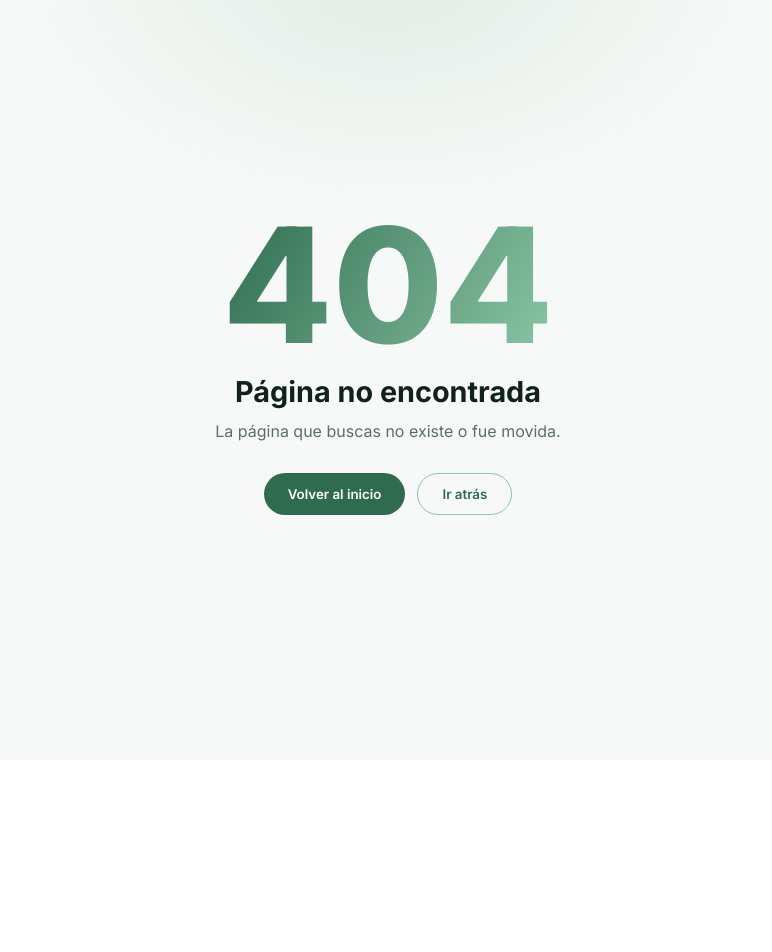
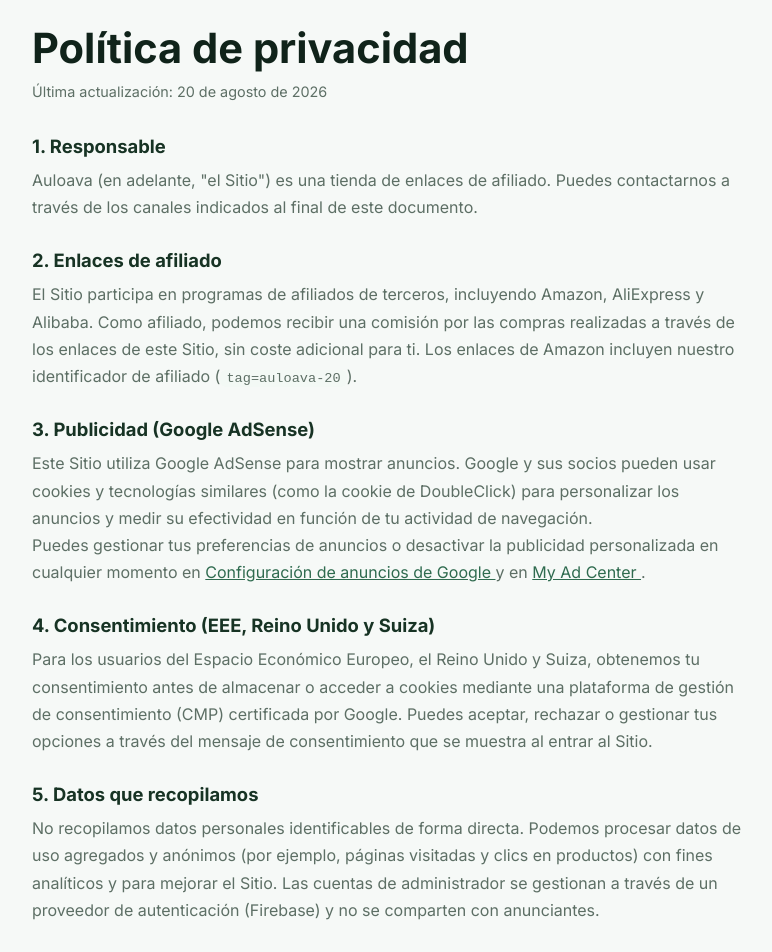
Before and after one commit to 0noxtackore/Auloava, a Vue app: page /privacy in a window 1280 px wide. Before the commit this address had no page. Shown: the part 40-992 px from the top of the page, without its empty margins (252-1024 px from the left). Before the commit the page ends 800 px from the top, so only its background shows below. Built offline with nearby package versions, Linux system fonts and the light colour scheme.

Commit message:
feat: add privacy policy page (required for AdSense approval)
New /privacy route with a GDPR-friendly privacy policy covering affiliate
links, Google AdSense cookies and the EEA/UK/CH consent CMP. Linked from
the footer.

```diff
--- a/src/components/layout/TheFooter.vue
+++ b/src/components/layout/TheFooter.vue
@@ -48,6 +48,7 @@ const base = import.meta.env.BASE_URL
           <li><RouterLink :to="{ name: 'landing', hash: '#about' }">Quiénes somos</RouterLink></li>
           <li><RouterLink :to="{ name: 'landing', hash: '#how' }">Cómo funciona</RouterLink></li>
           <li><RouterLink :to="{ name: 'landing', hash: '#press' }">Prensa</RouterLink></li>
+          <li><RouterLink :to="{ name: 'privacy' }">Política de privacidad</RouterLink></li>
         </ul>
       </div>
     </div>
--- a/src/router/index.js
+++ b/src/router/index.js
@@ -99,6 +99,14 @@ const routes = [
     component: () => import('@/views/public/NotFoundView.vue'),
     meta: { title: 'Página no encontrada' },
   },
+
+  // ===== Política de privacidad (requerida por AdSense) =====
+  {
+    path: '/privacy',
+    name: 'privacy',
+    component: () => import('@/views/public/PrivacyPolicyView.vue'),
+    meta: { title: 'Política de privacidad' },
+  },
 ]
 
 // Redirige el área privada anterior (/app) a la nueva (/admin)
--- /dev/null
+++ b/src/views/public/PrivacyPolicyView.vue
@@ -0,0 +1,141 @@
+<script setup>
+// ============================================================
+// PrivacyPolicyView · Política de privacidad (requerida por AdSense)
+// ============================================================
+const updated = '20 de agosto de 2026'
+</script>
+
+<template>
+  <div class="legal">
+    <div class="container legal__inner">
+      <h1 class="legal__title">Política de privacidad</h1>
+      <p class="legal__updated">Última actualización: {{ updated }}</p>
+
+      <section class="legal__section">
+        <h2>1. Responsable</h2>
+        <p>
+          Auloava (en adelante, "el Sitio") es una tienda de enlaces de afiliado.
+          Puedes contactarnos a través de los canales indicados al final de este
+          documento.
+        </p>
+      </section>
+
+      <section class="legal__section">
+        <h2>2. Enlaces de afiliado</h2>
+        <p>
+          El Sitio participa en programas de afiliados de terceros, incluyendo
+          Amazon, AliExpress y Alibaba. Como afiliado, podemos recibir una
+          comisión por las compras realizadas a través de los enlaces de este
+          Sitio, sin coste adicional para ti. Los enlaces de Amazon incluyen
+          nuestro identificador de afiliado (<code>tag=auloava-20</code>).
+        </p>
+      </section>
+
+      <section class="legal__section">
+        <h2>3. Publicidad (Google AdSense)</h2>
+        <p>
+          Este Sitio utiliza Google AdSense para mostrar anuncios. Google y sus
+          socios pueden usar cookies y tecnologías similares (como la cookie
+          de DoubleClick) para personalizar los anuncios y medir su
+          efectividad en función de tu actividad de navegación.
+        </p>
+        <p>
+          Puedes gestionar tus preferencias de anuncios o desactivar la
+          publicidad personalizada en cualquier momento en
+          <a href="https://www.google.com/ads/preferences" target="_blank" rel="noopener">
+            Configuración de anuncios de Google
+          </a>
+          y en
+          <a href="https://www.google.com/settings/ads" target="_blank" rel="noopener">
+            My Ad Center
+          </a>.
+        </p>
+      </section>
+
+      <section class="legal__section">
+        <h2>4. Consentimiento (EEE, Reino Unido y Suiza)</h2>
+        <p>
+          Para los usuarios del Espacio Económico Europeo, el Reino Unido y
+          Suiza, obtenemos tu consentimiento antes de almacenar o acceder a
+          cookies mediante una plataforma de gestión de consentimiento (CMP)
+          certificada por Google. Puedes aceptar, rechazar o gestionar tus
+          opciones a través del mensaje de consentimiento que se muestra al
+          entrar al Sitio.
+        </p>
+      </section>
+
+      <section class="legal__section">
+        <h2>5. Datos que recopilamos</h2>
+        <p>
+          No recopilamos datos personales identificables de forma directa.
+          Podemos procesar datos de uso agregados y anónimos (por ejemplo,
+          páginas visitadas y clics en productos) con fines analíticos y para
+          mejorar el Sitio. Las cuentas de administrador se gestionan a través
+          de un proveedor de autenticación (Firebase) y no se comparten con
+          anunciantes.
+        </p>
+      </section>
+
+      <section class="legal__section">
+        <h2>6. Tus derechos</h2>
+        <p>
+          Bajo el Reglamento General de Protección de Datos (RGPD) y normativas
+          similares, tienes derecho a acceder, rectificar, suprimir y oponerte
+          al tratamiento de tus datos. Para ejercerlos, contáctanos usando la
+          información de contacto del Sitio.
+        </p>
+      </section>
+
+      <section class="legal__section">
+        <h2>7. Contacto</h2>
+        <p>
+          Si tienes dudas sobre esta política, escríbenos a través de los
+          canales oficiales de Auloava.
+        </p>
+      </section>
+    </div>
+  </div>
+</template>
+
+<style scoped>
+.legal {
+  background: var(--off-white);
+  padding: 64px 0 80px;
+  min-height: 100vh;
+}
+.legal__inner {
+  max-width: 760px;
+}
+.legal__title {
+  font-size: clamp(1.8rem, 4vw, 2.6rem);
+  color: var(--green-900);
+  margin-bottom: 6px;
+}
+.legal__updated {
+  color: var(--muted);
+  font-size: 0.9rem;
+  margin-bottom: 32px;
+}
+.legal__section {
+  margin-bottom: 28px;
+}
+.legal__section h2 {
+  font-size: 1.15rem;
+  color: var(--green-800);
+  margin-bottom: 10px;
+}
+.legal__section p {
+  color: var(--muted);
+  line-height: 1.7;
+}
+.legal__section a {
+  color: var(--green-600);
+  text-decoration: underline;
+}
+.legal__section code {
+  background: var(--green-50);
+  padding: 1px 6px;
+  border-radius: 6px;
+  font-size: 0.85em;
+}
+</style>
```
